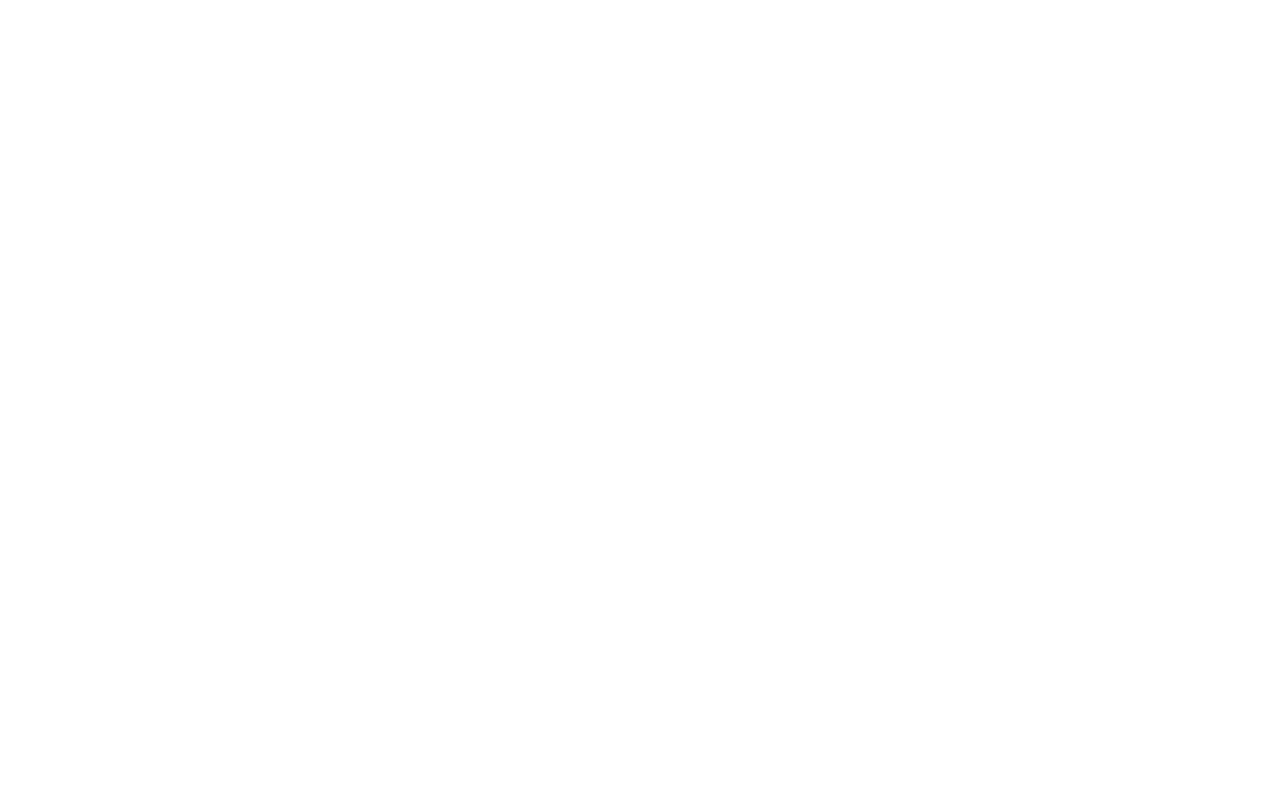
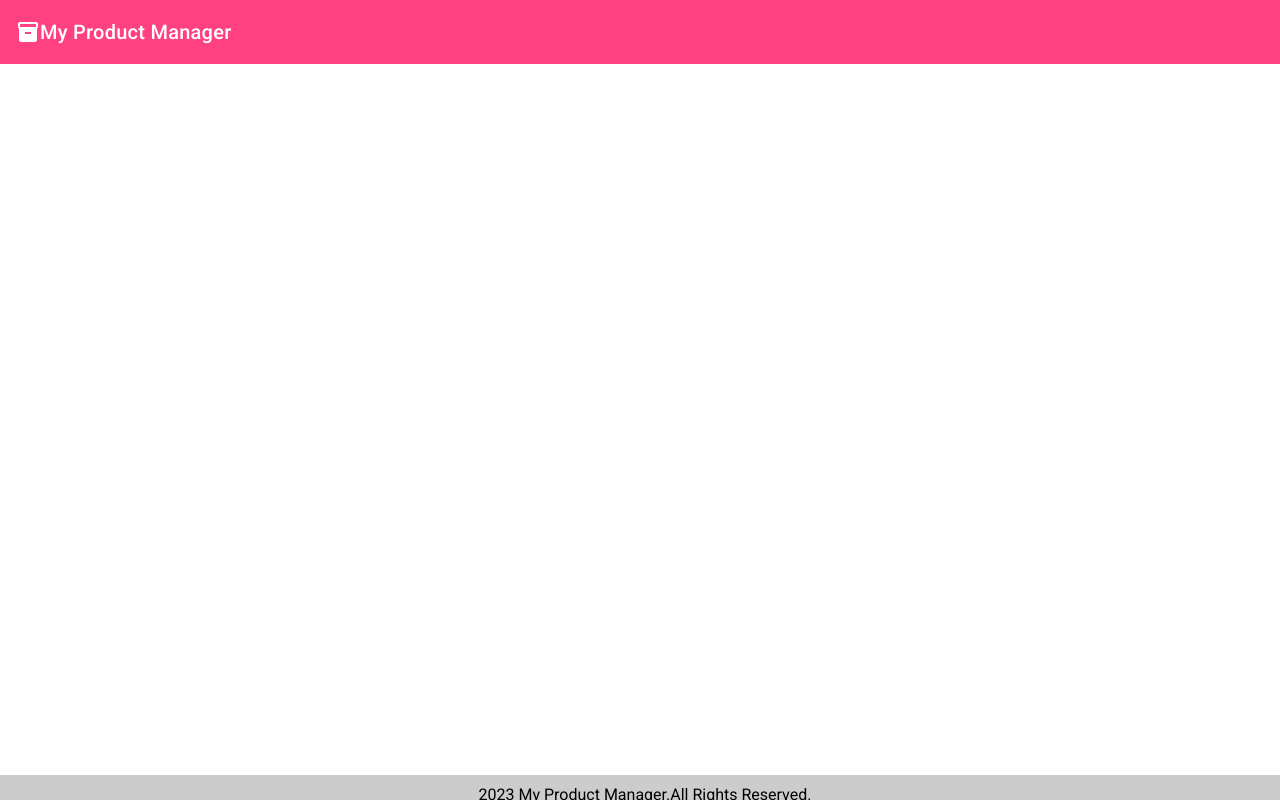
Before and after one commit to proactivecoder91/product-management-system, an Angular app: page / in a window 1280 px wide. Built offline with nearby package versions, Linux system fonts and the light colour scheme.

Commit message:
feat: header and footer

```diff
--- /dev/null
+++ b/db.json
@@ -0,0 +1,5 @@
+{
+    "products": [
+      { "id": 1, "title": "json-server", "author": "typicode" }
+    ]
+  }
--- a/src/app/app.component.html
+++ b/src/app/app.component.html
@@ -1 +1,3 @@
+<app-header></app-header>
 <router-outlet></router-outlet>
+<app-footer></app-footer>
--- a/src/app/app.component.ts
+++ b/src/app/app.component.ts
@@ -1,12 +1,14 @@
 import { Component } from '@angular/core';
 import { CommonModule } from '@angular/common';
 import { RouterOutlet } from '@angular/router';
+import { FooterComponent } from './shared/footer/footer.component';
+import { HeaderComponent } from './shared/header/header.component';
 
 
 @Component({
   selector: 'app-root',
   standalone: true,
-  imports: [CommonModule, RouterOutlet],
+  imports: [CommonModule, RouterOutlet, FooterComponent,HeaderComponent],
   templateUrl: './app.component.html',
   styleUrls: ['./app.component.css']
 })
--- a/src/app/shared/footer/footer.component.css
+++ b/src/app/shared/footer/footer.component.css
@@ -0,0 +1,13 @@
+footer {
+    background-color: #ccc;
+    color: #000;
+    padding: 5px;
+    height: 15px;
+    text-align: center;
+    width: 100%;
+    position: fixed;
+    bottom: 0;
+  }
+  p{
+    margin: 5px 0px;
+  }
--- a/src/app/shared/footer/footer.component.html
+++ b/src/app/shared/footer/footer.component.html
@@ -1 +1,3 @@
-<p>footer works!</p>
+<footer>
+  <p>2023 My Product Manager.All Rights Reserved.</p>
+</footer>
--- a/src/app/shared/header/header.component.css
+++ b/src/app/shared/header/header.component.css
@@ -0,0 +1,7 @@
+*{
+  margin: 0;
+}
+
+.example-spacer {
+    flex: 1 1 auto;
+  }
--- a/src/app/shared/header/header.component.html
+++ b/src/app/shared/header/header.component.html
@@ -1 +1,7 @@
-<p>header works!</p>
+<p>
+  <mat-toolbar color="accent">
+    <mat-icon>inventory_2</mat-icon>
+    <span>My Product Manager</span>
+    <span class="example-spacer"></span>
+  </mat-toolbar>
+</p>
--- a/src/app/shared/header/header.component.ts
+++ b/src/app/shared/header/header.component.ts
@@ -1,10 +1,13 @@
 import { Component } from '@angular/core';
 import { CommonModule } from '@angular/common';
+import {MatIconModule} from '@angular/material/icon';
+import {MatToolbarModule} from '@angular/material/toolbar';
+
 
 @Component({
   selector: 'app-header',
   standalone: true,
-  imports: [CommonModule],
+  imports: [CommonModule,MatToolbarModule,MatIconModule],
   templateUrl: './header.component.html',
   styleUrl: './header.component.css'
 })
```
